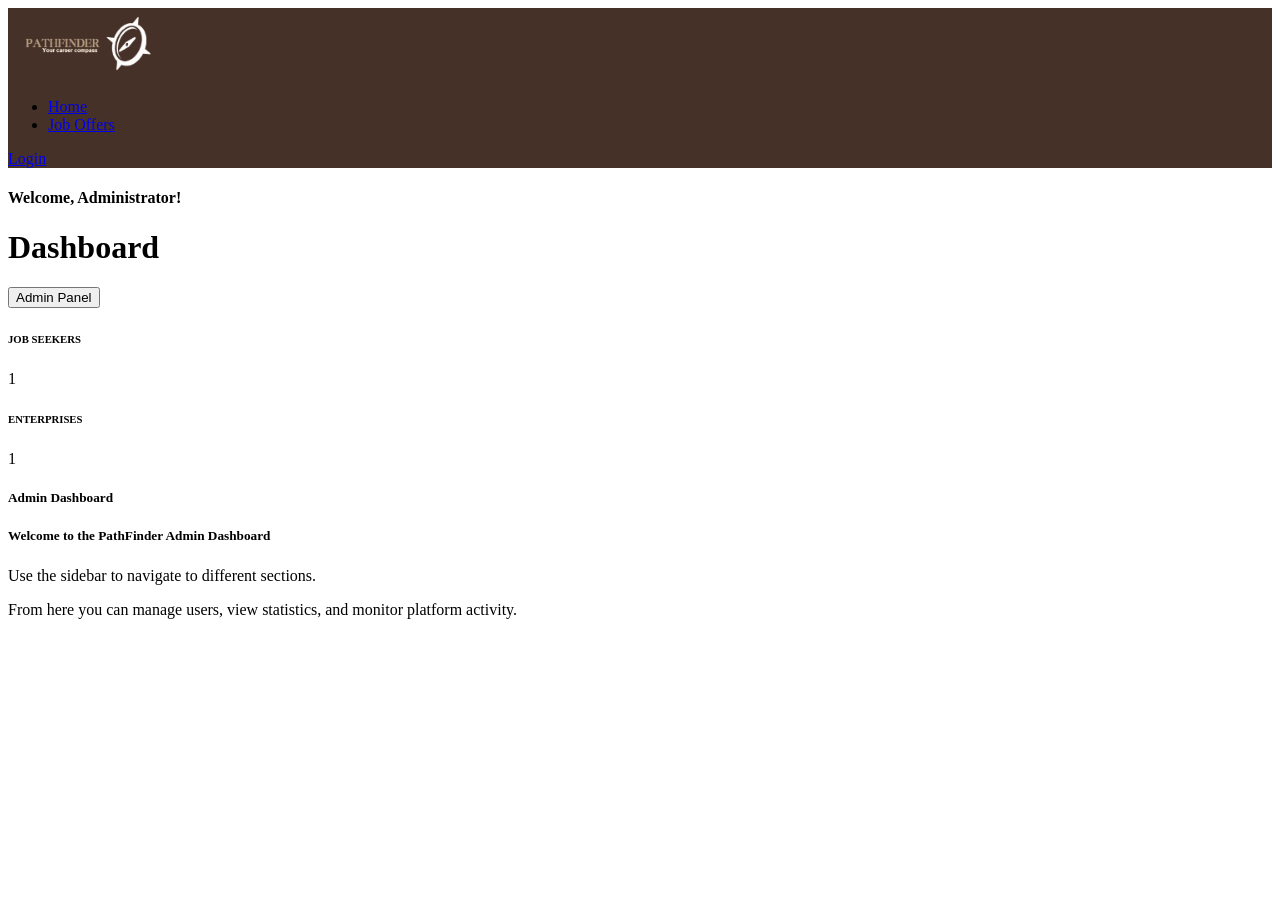
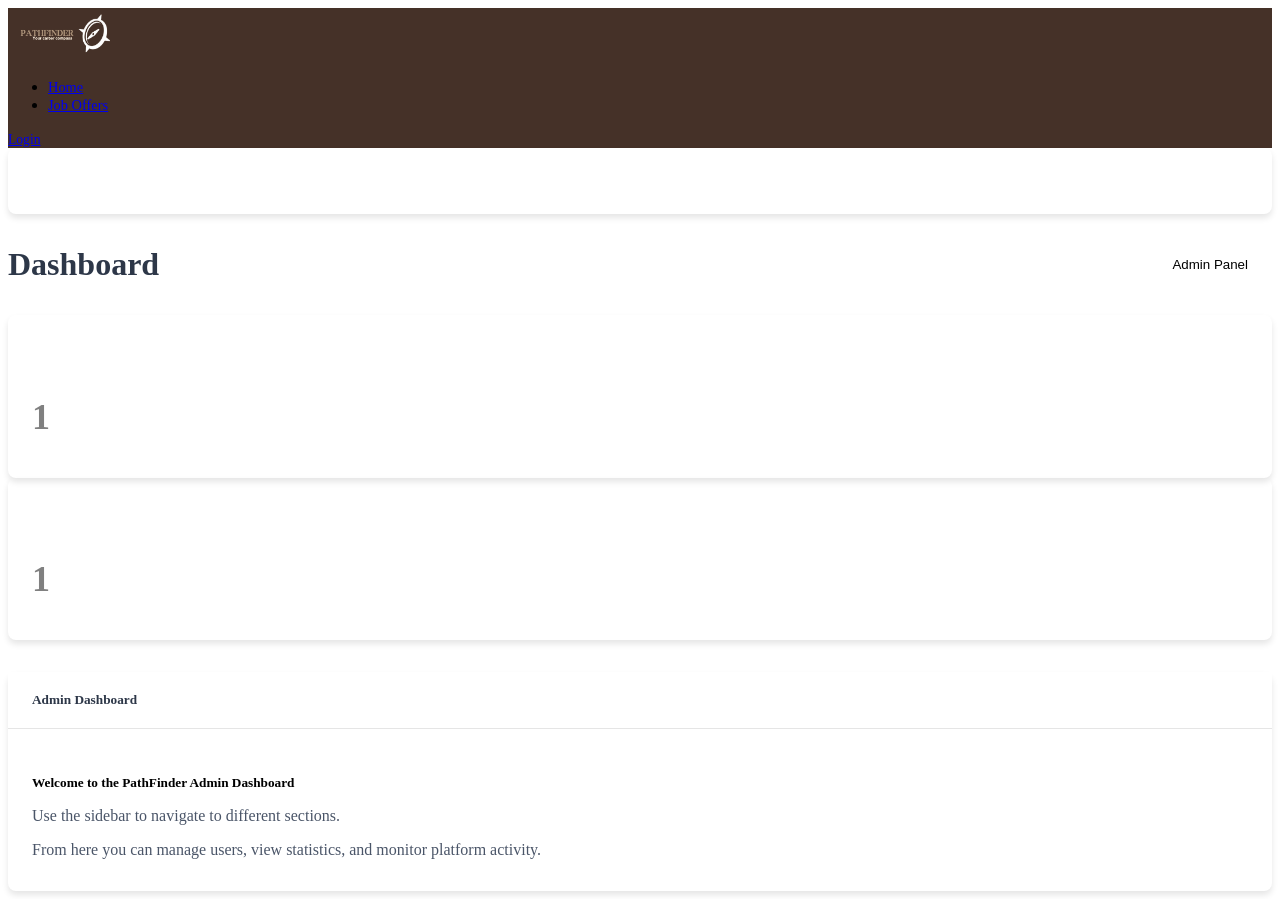
Before and after one commit to nour-montasser/PathFinder-web, a Symfony app: template templates/admin/dashboard.html.twig in a window 1280 px wide. Before the commit the page ends 619 px from the top, so only its background shows below. Run offline with Twig, Linux system fonts and the light colour scheme; the template is opened without the code that fills it: most values are stand-ins (such as "Sample title", 1, 10 or a date in 2020); some libraries are stand-ins or nearby versions.

Commit message:
commit noumrou 569

```diff
--- a/src/Controller/ProfileController.php
+++ b/src/Controller/ProfileController.php
@@ -77,8 +77,8 @@ final class ProfileController extends BaseController
 
                     if (!in_array($originalExtension, $allowedExtensions)) {
                         $this->addFlash('error', 'The image must be a JPG, JPEG, PNG or GIF file.');
-                    } elseif ($profileImage->getSize() > 2000000) { // 2MB max size
-                        $this->addFlash('error', 'The image size cannot exceed 2MB.');
+                    } elseif ($profileImage->getSize() > 5000000) { // 2MB max size
+                        $this->addFlash('error', 'The image size cannot exceed 5MB.');
                     } else {
                         $originalFilename = pathinfo($profileImage->getClientOriginalName(), PATHINFO_FILENAME);
                         $safeFilename = $this->slugger ? $this->slugger->slug($originalFilename) : strtolower(str_replace(' ', '_', $originalFilename));
--- a/src/Controller/loginController.php
+++ b/src/Controller/loginController.php
@@ -114,8 +114,8 @@ class loginController extends BaseController
                         return $this->redirectToRoute('app_job_offer_dashboard');
                     } else {
                         // Job seeker role = 2
-                        $this->addFlash('success', 'Welcome back, ' . $user->getName() . '!');
-                        return $this->redirectToRoute('app_serviceoffre_dashboard');
+                        $this->addFlash('success', message: 'Welcome back, ' . $user->getName() . '!');
+                        return $this->redirectToRoute('app_home');
                     }
                 } else {
                     $error = 'Invalid email or password.';
@@ -189,7 +189,7 @@ class loginController extends BaseController
                 $user->setName($name);
                 $user->setPassword(password_hash($password, PASSWORD_BCRYPT));
                 $user->setRole($role); // Use the role from the form
-                $user->setImage('default.png');
+                $user->setImage('build\images\faces\default_profile.jpeg');
 
                 $this->entityManager->persist($user);
                 $this->entityManager->flush();
--- a/templates/admin/dashboard.html.twig
+++ b/templates/admin/dashboard.html.twig
@@ -3,6 +3,138 @@
 {% block title %}Admin Dashboard{% endblock %}
 
 {% block body %}
+    <style>
+        /* Welcome Banner */
+        .welcome-banner {
+            background: linear-gradient(135deg, var(--primary), var(--primary-dark));
+            color: white;
+            padding: 1.5rem;
+            border-radius: 0.5rem;
+            margin-bottom: 2rem;
+            box-shadow: 0 4px 6px rgba(0, 0, 0, 0.1);
+        }
+
+        .welcome-banner h4 {
+            font-weight: 600;
+            margin: 0;
+        }
+
+        /* Page Title */
+        .page-title {
+            display: flex;
+            justify-content: space-between;
+            align-items: center;
+            margin-bottom: 2rem;
+        }
+
+        .page-title h1 {
+            font-size: 2rem;
+            font-weight: 600;
+            margin: 0;
+            color: #2d3748;
+        }
+
+        .btn-outline-panel {
+            background: transparent;
+            border: 2px solid var(--primary);
+            color: var(--primary);
+            padding: 0.5rem 1.5rem;
+            border-radius: 0.375rem;
+            font-weight: 500;
+            transition: all 0.3s ease;
+        }
+
+        .btn-outline-panel:hover {
+            background: var(--primary);
+            color: white;
+        }
+
+        /* Stats Cards */
+        .stats-card {
+            position: relative;
+            padding: 1.5rem;
+            border-radius: 0.5rem;
+            color: white;
+            overflow: hidden;
+            height: 100%;
+            box-shadow: 0 4px 6px rgba(0, 0, 0, 0.1);
+        }
+
+        .stats-card.primary {
+            background: linear-gradient(135deg, var(--primary), var(--primary-dark));
+        }
+
+        .stats-card.success {
+            background: linear-gradient(135deg, var(--success), var(--success-dark));
+        }
+
+        .stats-card .icon {
+            font-size: 1.5rem;
+            margin-bottom: 1rem;
+        }
+
+        .stats-card h6 {
+            font-size: 0.875rem;
+            text-transform: uppercase;
+            letter-spacing: 1px;
+            margin-bottom: 0.5rem;
+            opacity: 0.9;
+        }
+
+        .stats-card .count {
+            font-size: 2.25rem;
+            font-weight: 700;
+            margin-bottom: 1rem;
+            color: gray;
+        }
+
+        .stats-card .bg-icon {
+            position: absolute;
+            right: 1.5rem;
+            bottom: 1.5rem;
+            font-size: 4rem;
+            opacity: 0.2;
+        }
+
+        /* Admin Info Card */
+        .admin-card {
+            border: none;
+            border-radius: 0.5rem;
+            box-shadow: 0 4px 6px rgba(0, 0, 0, 0.1);
+            margin-top: 2rem;
+        }
+
+        .admin-card .card-header {
+            background: white;
+            border-bottom: 1px solid rgba(0, 0, 0, 0.1);
+            padding: 1.25rem 1.5rem;
+        }
+
+        .admin-card .card-header h5 {
+            font-weight: 600;
+            margin: 0;
+            color: #2d3748;
+        }
+
+        .admin-card .card-body {
+            padding: 1.5rem;
+        }
+
+        .admin-card .card-body h5 {
+            color: var(--primary);
+            font-weight: 600;
+            margin-bottom: 1rem;
+        }
+
+        .admin-card .card-body p {
+            color: #4a5568;
+            margin-bottom: 0.5rem;
+        }
+    </style>
+
+
+
+<div class="container-fluid ms-5">
     <div class="welcome-banner">
         <h4 class="mb-0">Welcome, Administrator!</h4>
     </div>
@@ -15,7 +147,7 @@
     <!-- Stats cards -->
     <div class="row">
         <div class="col-md-6 col-lg-4 mb-4">
-        <div class="stats-card blue">
+            <div class="stats-card primary">
                 <div class="icon">
                     <i class="bi bi-person"></i>
                 </div>
@@ -26,7 +158,7 @@
         </div>
 
         <div class="col-md-6 col-lg-4 mb-4">
-        <div class="stats-card green">
+            <div class="stats-card success">
                 <div class="icon">
                     <i class="bi bi-building"></i>
                 </div>
@@ -38,7 +170,7 @@
     </div>
 
     <!-- Admin info card -->
-<div class="card">
+    <div class="card admin-card">
         <div class="card-header">
             <h5 class="m-0">Admin Dashboard</h5>
         </div>
@@ -48,4 +180,5 @@
             <p>From here you can manage users, view statistics, and monitor platform activity.</p>
         </div>
     </div>
+</div>
 {% endblock %}
--- a/templates/includes/navbar.html.twig
+++ b/templates/includes/navbar.html.twig
@@ -1,11 +1,13 @@
+{% if (current_user is defined and current_user is not null) or
+      (app.request.attributes.get('_route') not in ['app_login', 'app_register']) %}
 {% if current_user is defined and current_user is not null and current_user.role == 3 %}
     {# Vertical Backoffice Navbar for Admins (role=3) #}
     <div class="card backoffice-navbar" style="background-color: rgba(59, 38, 29, 0.95); width: 250px; height: 100vh; position: fixed; left: 0; top: 0; z-index: 1030;">
-        <div class="card-body d-flex flex-column py-2 px-3">
+        <div class="card-body d-flex flex-column py-1 px-2">
             <!-- Logo -->
-            <div class="mb-4 text-center">
+            <div class="mb-3 text-center">
                 <a href="{{ path('app_home') }}">
-                    <img src="{{ asset('build/images/logo/pathfinder_logo_white.png') }}" alt="Pathfinder Logo" class="navbar-logo" style="height: 70px;">
+                    <img src="{{ asset('build/images/logo/pathfinder_logo_white.png') }}" alt="Pathfinder Logo" class="navbar-logo" style="height: 50px;">
                 </a>
             </div>
 
@@ -13,49 +15,49 @@
             <div class="flex-grow-1">
                 <ul class="nav nav-pills flex-column mb-0">
                     <li class="nav-item">
-                        <a class="nav-link text-white" href="{{ path('admin_dashboard') }}">
+                        <a class="nav-link text-white" href="{{ path('admin_dashboard') }}" style="font-size: 0.9rem;">
                             <i class="bi bi-speedometer2 me-2"></i>
                             Dashboard
                         </a>
                     </li>
                     <li class="nav-item">
-                        <a class="nav-link text-white" href="{{ path('admin_users') }}">
+                        <a class="nav-link text-white" href="{{ path('admin_users') }}" style="font-size: 0.9rem;">
                             <i class="bi bi-people me-2"></i>
                             Users
                         </a>
                     </li>
                     <li class="nav-item">
-                        <a class="nav-link text-white" href="{{ path('admin_cvs') }}">
+                        <a class="nav-link text-white" href="{{ path('admin_cvs') }}" style="font-size: 0.9rem;">
                             <i class="bi bi-file-earmark-person me-2"></i>
                             CVs
                         </a>
                     </li>
                     <li class="nav-item">
-                        <a class="nav-link text-white" href="{{ path('admin_skill_tests') }}">
+                        <a class="nav-link text-white" href="{{ path('admin_skill_tests') }}" style="font-size: 0.9rem;">
                             <i class="bi bi-clipboard-check me-2"></i>
                             Skill Tests
                         </a>
                     </li>
                     <li class="nav-item">
-                        <a class="nav-link text-white" href="{{ path('admin_freelance') }}">
+                        <a class="nav-link text-white" href="{{ path('admin_freelance') }}" style="font-size: 0.9rem;">
                             <i class="bi bi-people me-2"></i>
                             Freelance
                         </a>
                     </li>
                     <li class="nav-item">
-                        <a class="nav-link text-white" href="{{ path('admin_job_offers') }}">
+                        <a class="nav-link text-white" href="{{ path('admin_job_offers') }}" style="font-size: 0.9rem;">
                             <i class="bi bi-briefcase me-2"></i>
                             Job Offers
                         </a>
                     </li>
                     <li class="nav-item">
-                        <a class="nav-link text-white" href="{{ path('admin_chats') }}">
+                        <a class="nav-link text-white" href="{{ path('admin_chats') }}" style="font-size: 0.9rem;">
                             <i class="bi bi-chat-dots me-2"></i>
                             Chats
                         </a>
                     </li>
                     <li class="nav-item">
-                        <a class="nav-link text-white" href="{{ path('admin_feedback') }}">
+                        <a class="nav-link text-white" href="{{ path('admin_feedback') }}" style="font-size: 0.9rem;">
                             <i class="bi bi-emoji-expressionless me-2"></i>
                             Feedback
                         </a>
@@ -64,20 +66,20 @@
             </div>
 
             <!-- Profile Section -->
-            <div class="d-flex flex-column align-items-center mt-auto py-3" style="border-top: 1px solid rgba(255,255,255,0.1);">
+            <div class="d-flex flex-column align-items-center mt-auto py-2" style="border-top: 1px solid rgba(255,255,255,0.1);">
                 <a href="{{ path('app_profile') }}" class="text-decoration-none text-white d-flex align-items-center">
                     <div class="avatar avatar-xl position-relative">
                         {% if current_user.image %}
-                            <img src="{{ current_user.image }}" alt="Profile Picture" class="rounded-circle profile-image" style="width: 50px; height: 50px; object-fit: cover;">
+                            <img src="{{ current_user.image }}" alt="Profile Picture" class="rounded-circle profile-image" style="width: 40px; height: 40px; object-fit: cover;">
                         {% else %}
-                            <img src="{{ asset('build/images/faces/default-profile.png') }}" alt="Default Profile" class="rounded-circle profile-image" style="width: 50px; height: 50px; object-fit: cover;">
+                            <img src="{{ asset('build/images/faces/default-profile.png') }}" alt="Default Profile" class="rounded-circle profile-image" style="width: 40px; height: 40px; object-fit: cover;">
                         {% endif %}
                     </div>
-                    <span class="ms-2 text-truncate" style="max-width: 150px;">
+                    <span class="ms-2 text-truncate" style="max-width: 150px; font-size: 0.9rem;">
                         {{ current_user.name }}
                     </span>
                 </a>
-                <a href="{{ path('app_logout') }}" class="btn btn-sm btn-outline-light w-100 mt-2">
+                <a href="{{ path('app_logout') }}" class="btn btn-sm btn-outline-light w-100 mt-1" style="font-size: 0.85rem;">
                     <i class="bi bi-box-arrow-left me-1"></i>
                     Logout
                 </a>
@@ -87,11 +89,11 @@
 {% else %}
     {# Horizontal Navbar for non-admin users #}
     <div class="card navbar-container fixed-top" style="z-index: 1030; background-color: rgba(59, 38, 29, 0.95);">
-        <div class="card-body d-flex align-items-center py-2 px-3">
+        <div class="card-body d-flex align-items-center py-1 px-2">
             <!-- Logo -->
-            <div class="me-4">
+            <div class="me-3">
                 <a href="{{ path('app_home') }}">
-                    <img src="{{ asset('build/images/logo/pathfinder_logo_white.png') }}" alt="Pathfinder Logo" class="navbar-logo" style="height: 70px;">
+                    <img src="{{ asset('build/images/logo/pathfinder_logo_white.png') }}" alt="Pathfinder Logo" class="navbar-logo" style="height: 50px;">
                 </a>
             </div>
 
@@ -99,13 +101,13 @@
             <div class="flex-grow-1 d-flex justify-content-center">
                 <ul class="nav mb-0" style="flex-wrap: nowrap;">
                     <li class="nav-item">
-                        <a class="nav-link text-white" href="{{ path('app_home') }}">
+                        <a class="nav-link text-white" href="{{ path('app_home') }}" style="font-size: 0.9rem;">
                             <i class="bi bi-house-door me-2"></i>
                             Home
                         </a>
                     </li>
                     <li class="nav-item">
-                        <a class="nav-link text-white" href="{{ path('app_job_offer_index') }}">
+                        <a class="nav-link text-white" href="{{ path('app_job_offer_index') }}" style="font-size: 0.9rem;">
                             <i class="bi bi-briefcase me-2"></i>
                             Job Offers
                         </a>
@@ -113,38 +115,38 @@
 
                     {% if current_user is defined and current_user is not null and current_user.role == 1 %}
                         <li class="nav-item">
-                            <a class="nav-link text-white" href="{{ path('app_skilltest_index') }}">
+                            <a class="nav-link text-white" href="{{ path('app_skilltest_index') }}" style="font-size: 0.9rem;">
                                 <i class="bi bi-clipboard-check me-2"></i>
                                 Skill Tests
                             </a>
                         </li>
                         <li class="nav-item">
-                            <a class="nav-link text-white" href="{{ path('app_job_offer_dashboard') }}">
+                            <a class="nav-link text-white" href="{{ path('app_job_offer_dashboard') }}" style="font-size: 0.9rem;">
                                 <i class="bi bi-speedometer2 me-2"></i>
                                 Dashboard
                             </a>
                         </li>
                     {% elseif current_user is defined and current_user is not null and current_user.role == 2 %}
                         <li class="nav-item">
-                            <a class="nav-link text-white" href="{{ path('app_application_job_index') }}">
+                            <a class="nav-link text-white" href="{{ path('app_application_job_index') }}" style="font-size: 0.9rem;">
                                 <i class="bi bi-file-earmark-text me-2"></i>
                                 Applications
                             </a>
                         </li>
                         <li class="nav-item">
-                            <a class="nav-link text-white" href="{{ path('cv_show') }}">
+                            <a class="nav-link text-white" href="{{ path('cv_show') }}" style="font-size: 0.9rem;">
                                 <i class="bi bi-file-earmark-person me-2"></i>
                                 CV
                             </a>
                         </li>
                         <li class="nav-item">
-                            <a class="nav-link text-white" href="{{ path('app_serviceoffre_index') }}">
+                            <a class="nav-link text-white" href="{{ path('app_serviceoffre_index') }}" style="font-size: 0.9rem;">
                                 <i class="bi bi-people me-2"></i>
                                 Freelance
                             </a>
                         </li>
                         <li class="nav-item">
-                            <a class="nav-link text-white" href="{{ path('app_message_index') }}">
+                            <a class="nav-link text-white" href="{{ path('app_message_index') }}" style="font-size: 0.9rem;">
                                 <i class="bi bi-chat-dots me-2"></i>
                                 Chat
                             </a>
@@ -154,26 +156,26 @@
             </div>
 
             <!-- Profile & Auth -->
-            <div class="d-flex align-items-center ms-auto" style="gap: 1rem;">
+            <div class="d-flex align-items-center ms-auto" style="gap: 0.5rem;">
                 {% if current_user %}
                     <a href="{{ path('app_profile') }}" class="text-decoration-none text-white d-flex align-items-center">
                         <div class="avatar avatar-xl position-relative">
                             {% if current_user.image %}
-                                <img src="{{ current_user.image }}" alt="Profile Picture" class="rounded-circle profile-image" style="width: 50px; height: 50px; object-fit: cover;">
+                                <img src="{{ current_user.image }}" alt="Profile Picture" class="rounded-circle profile-image" style="width: 40px; height: 40px; object-fit: cover;">
                             {% else %}
-                                <img src="{{ asset('build/images/faces/default-profile.png') }}" alt="Default Profile" class="rounded-circle profile-image" style="width: 50px; height: 50px; object-fit: cover;">
+                                <img src="{{ asset('build/images/faces/default-profile.png') }}" alt="Default Profile" class="rounded-circle profile-image" style="width: 40px; height: 40px; object-fit: cover;">
                             {% endif %}
                         </div>
-                        <span class="ms-2 d-none d-lg-inline text-truncate" style="max-width: 80px;">
+                        <span class="ms-2 d-none d-lg-inline text-truncate" style="max-width: 80px; font-size: 0.9rem;">
                             {{ current_user.name }}
                         </span>
                     </a>
-                    <a href="{{ path('app_logout') }}" class="btn btn-sm btn-outline-light">
+                    <a href="{{ path('app_logout') }}" class="btn btn-sm btn-outline-light" style="font-size: 0.85rem;">
                         <i class="bi bi-box-arrow-left me-1"></i>
                         Logout
                     </a>
                 {% else %}
-                    <a href="#" class="btn btn-sm btn-outline-light">
+                    <a href="#" class="btn btn-sm btn-outline-light" style="font-size: 0.85rem;">
                         <i class="bi bi-box-arrow-in-right me-1"></i>
                         Login
                     </a>
@@ -182,3 +184,4 @@
         </div>
     </div>
 {% endif %}
+{% endif %}
```
Also changed, not shown: public/uploads/users/1-681903590b71c.jpg (added), public/uploads/users/4-681901ecf025b.jpg (added). Lines whose indentation alone changed are shown as unchanged.
